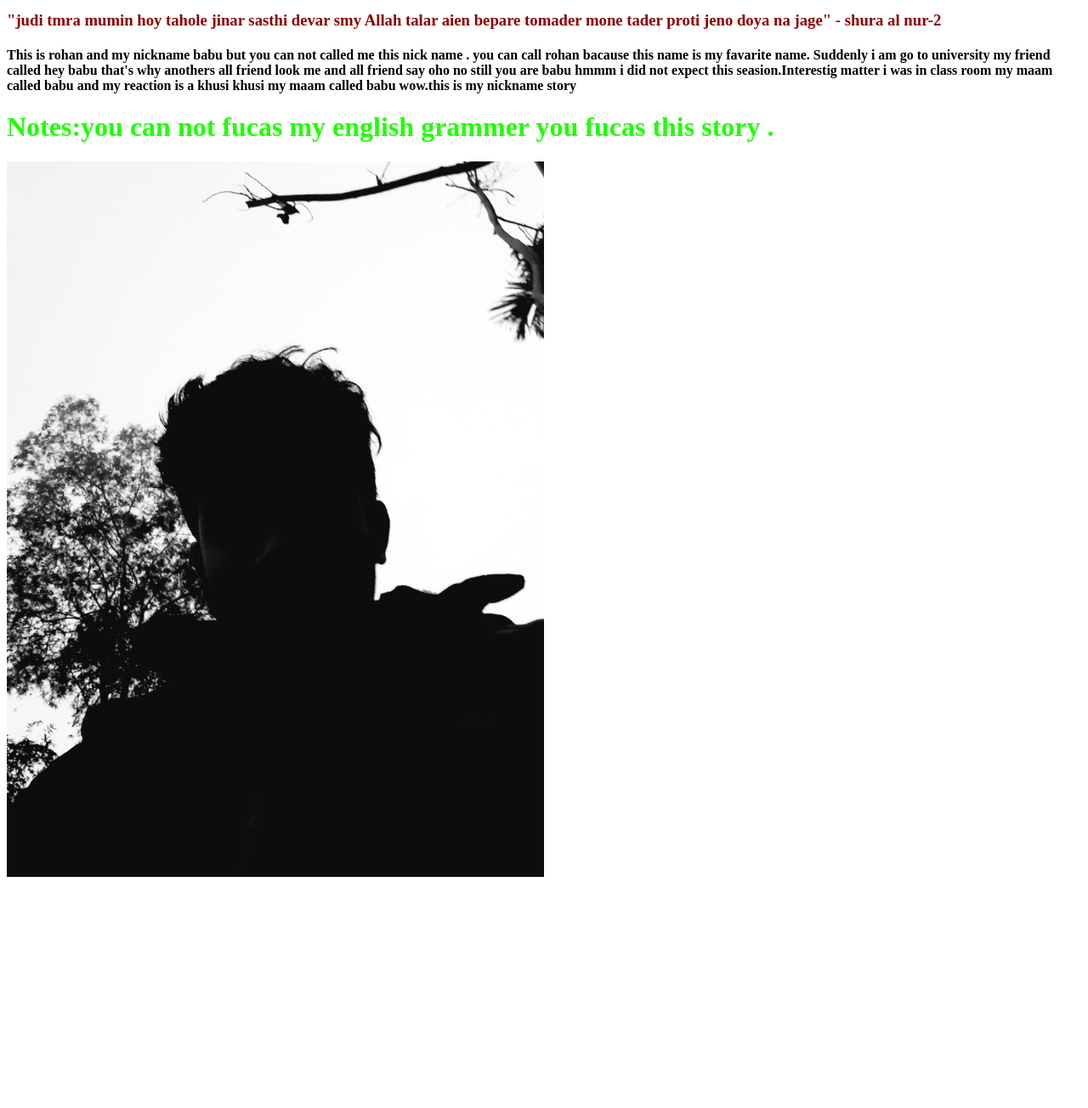
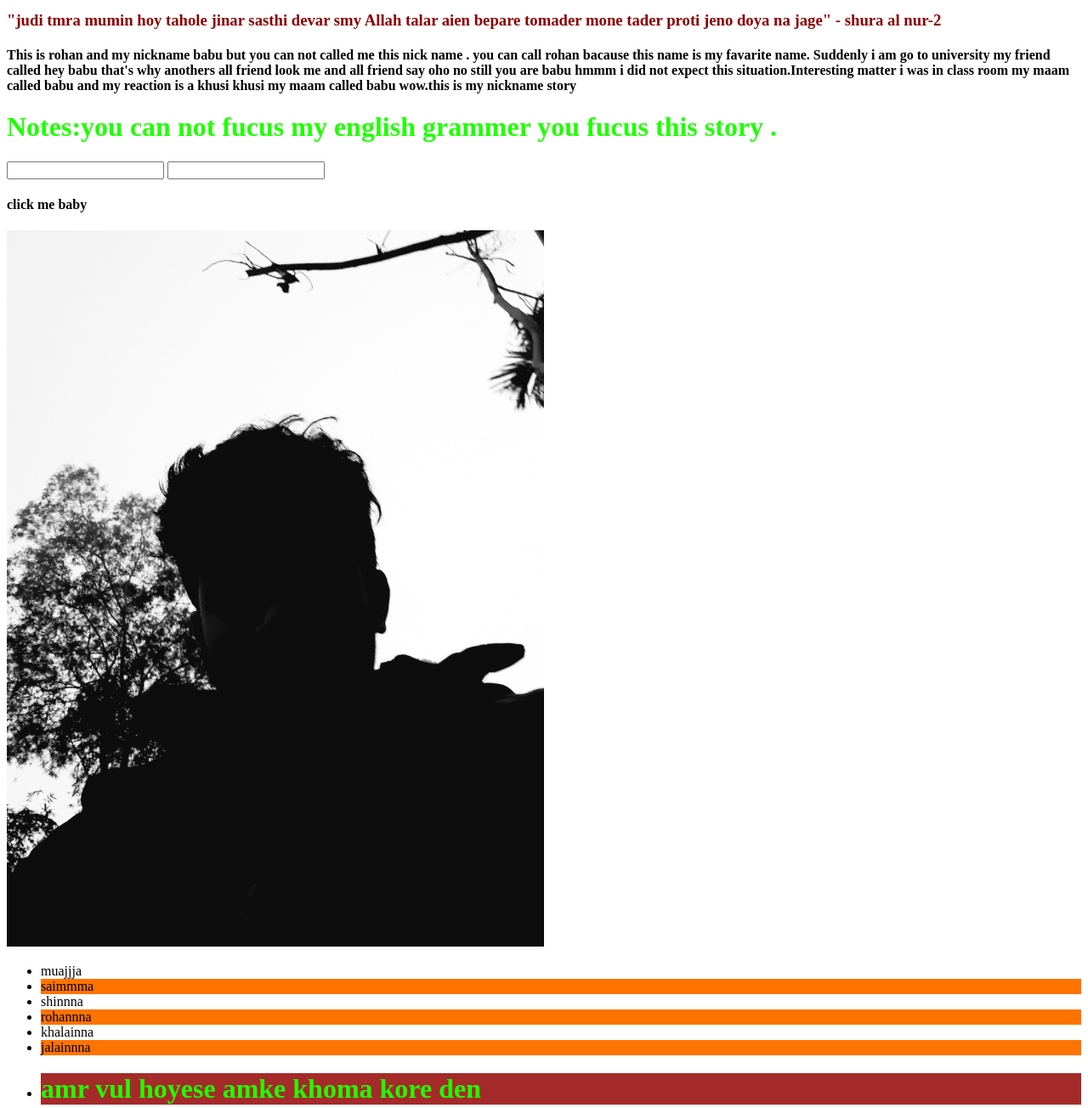
Before and after one commit to rohanbabuphero/Rohan-new-project, a plain HTML site: page index.html in a window 1280 px wide. Shown: the part 360-1664 px from the top of the page at 85% size. Before the commit the page ends 1404 px from the top, so only its background shows below. Drawn offline with Linux system fonts and the light colour scheme.

Commit message:
this is my project

```diff
--- a/index.html
+++ b/index.html
@@ -23,9 +23,18 @@
         }
         img{
                width: 50%;
-
         }
-
+           input:focus{
+                     font-weight: 800;
+                     font-size: 30px;
+                     color: blue;
+                     }
+                     li:last-child{
+                       background-color:  brown;
+                     }
+                  li:nth-child(2n){
+                     background-color: rgb(255, 115, 0);
+                  }
        </style>
 
 </head>
@@ -42,14 +51,24 @@
          </h1>
     <h3>"judi tmra mumin hoy tahole jinar sasthi devar smy Allah talar aien bepare tomader mone tader proti jeno doya na jage" - shura al nur-2</h3>
 
-    <h4>This is rohan and my nickname babu but you can not called me this nick name . you can call rohan bacause this name is my favarite name.  Suddenly i am go to university my friend called hey babu that's why anothers all friend look me and all friend say oho no still you are babu hmmm i did not expect this seasion.Interestig matter i was in class room my maam called babu and my reaction is a khusi khusi my maam called babu wow.this is my nickname story
+    <h4>This is rohan and my nickname babu but you can not called me this nick name . you can call rohan bacause this name is my favarite name.  Suddenly i am go to university my friend called hey babu that's why anothers all friend look me and all friend say oho no still you are babu hmmm i did not expect this situation.Interesting matter i was in class room my maam called babu and my reaction is a khusi khusi my maam called babu wow.this is my nickname story
 
 
     </h4>
-     <h1>Notes:you can not fucas my english grammer you fucas this story .</h1>
+     <h1>Notes:you can not fucus my english grammer you fucus this story .</h1>
+     <input name = "email" type="text">
+     <input  name = "password"type="text">
+          <h4>click me baby</h4>
     <img src="20210121_174308.jpg" alt="">
-
-
+    <ul>
+        <li>muajjja</li>
+        <li>saimmma</li>
+        <li>shinnna</li>
+        <li>rohannna</li>
+        <li>khalainna</li>
+        <li>jalainnna</li>
+        <li><h1>amr vul hoyese amke khoma kore den </h1></li>
+    </ul>
 
 </body>
 
```
